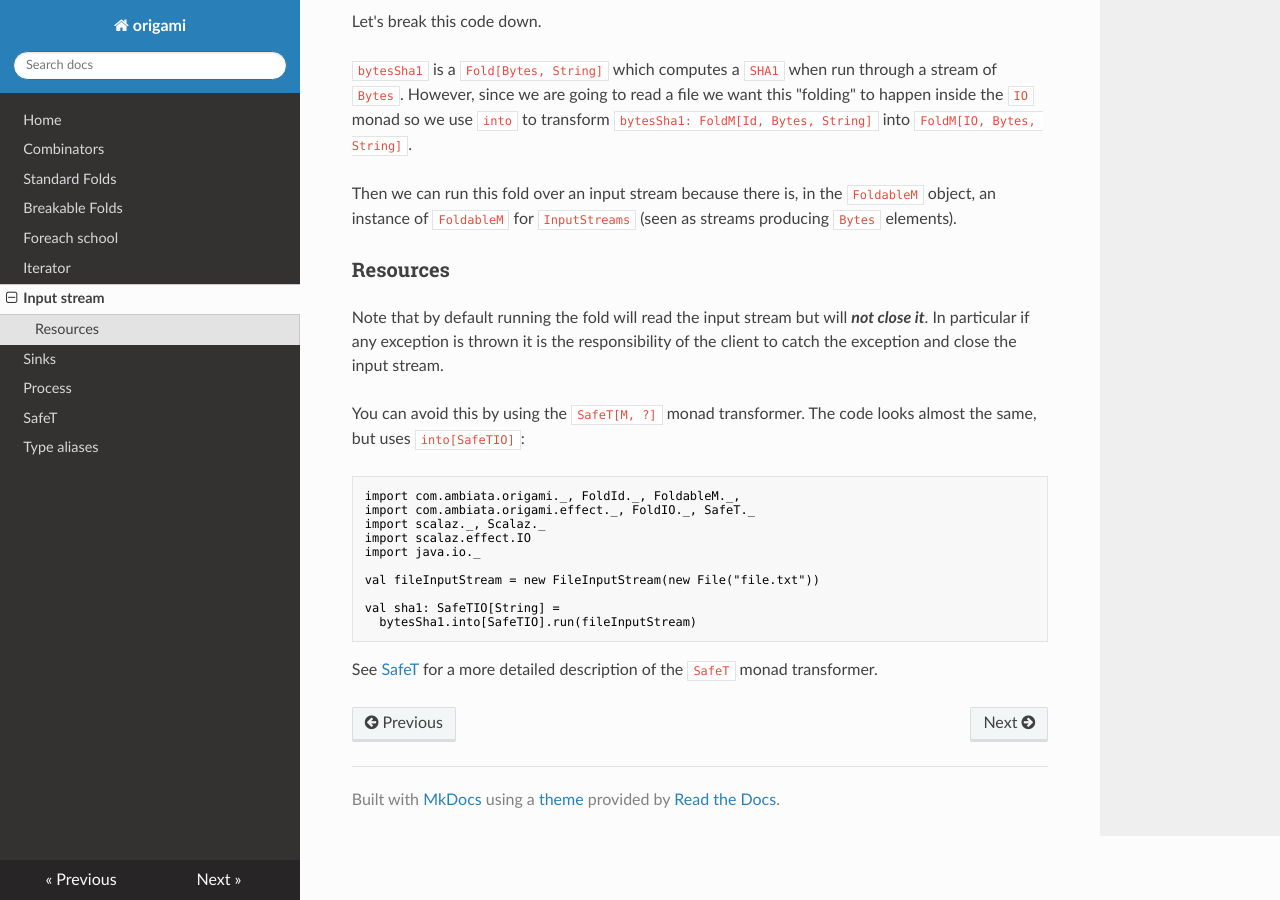
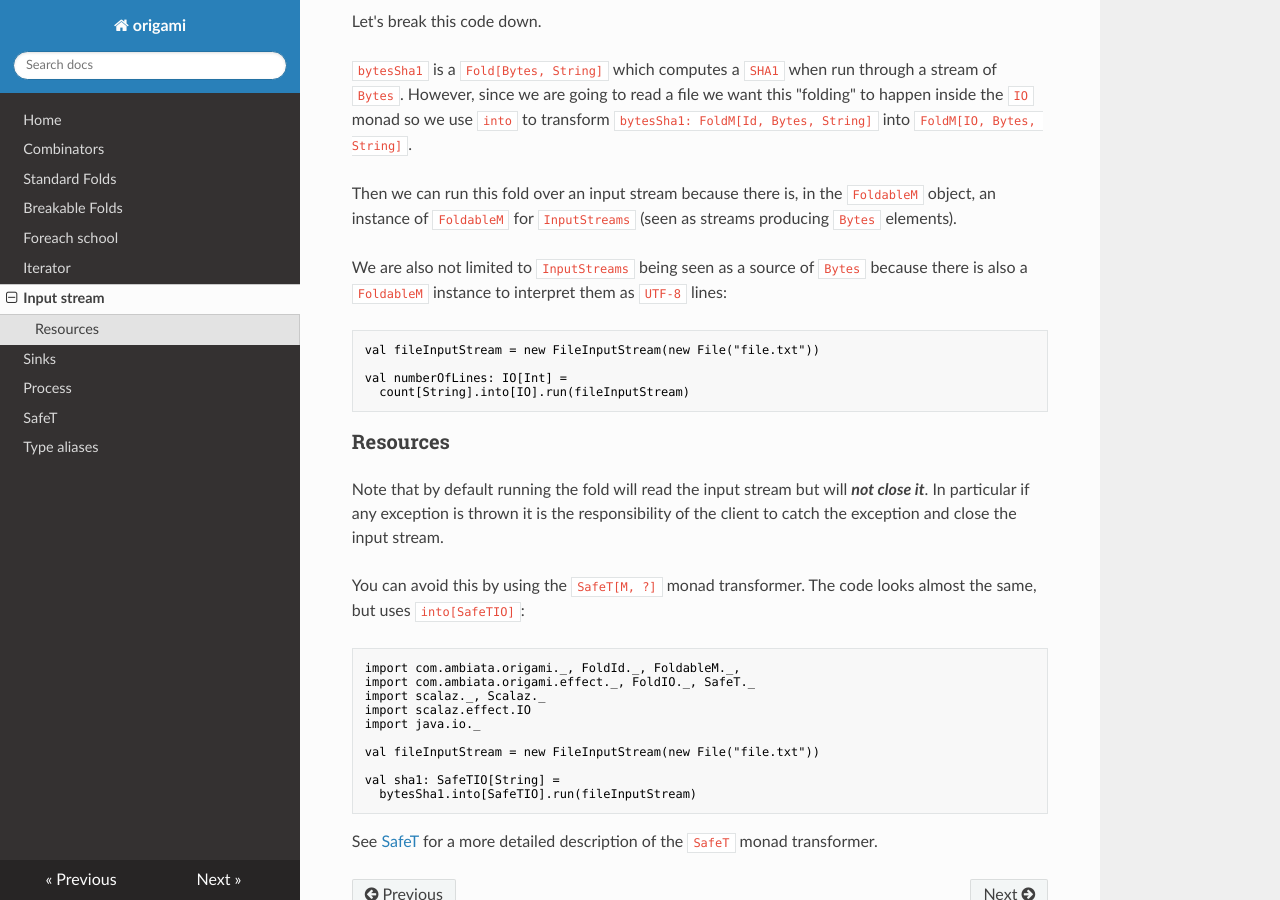
Before and after one commit to caobinzi/origami, an MkDocs documentation site: the page built from docs/inputstream.md, in a window 1280 px wide and 900 px high, scrolled down 401 px. Built offline with MkDocs 1.6.1, drawn with Linux system fonts in a browser that asks for light colours; nearby versions of some CDN libraries; old or Windows-style settings are respelled for this version of MkDocs.

Commit message:
added input streams as streaming lines

````diff
--- a/docs/inputstream.md
+++ b/docs/inputstream.md
@@ -20,6 +20,14 @@ Let's break this code down.
 
 Then we can run this fold over an input stream because there is, in the `FoldableM` object, an instance of `FoldableM` for `InputStreams` (seen as streams producing `Bytes` elements).
 
+We are also not limited to `InputStreams` being seen as a source of `Bytes` because there is also a `FoldableM` instance to interpret them as `UTF-8` lines:
+```scala
+val fileInputStream = new FileInputStream(new File("file.txt"))
+
+val numberOfLines: IO[Int] =
+  count[String].into[IO].run(fileInputStream)
+```
+
 ### Resources
 
 Note that by default running the fold will read the input stream but will ***not close it***. In particular if any exception is thrown it is the responsibility of the client to catch the exception and close the input stream.
````
Also changed, not shown: 3 other files.
